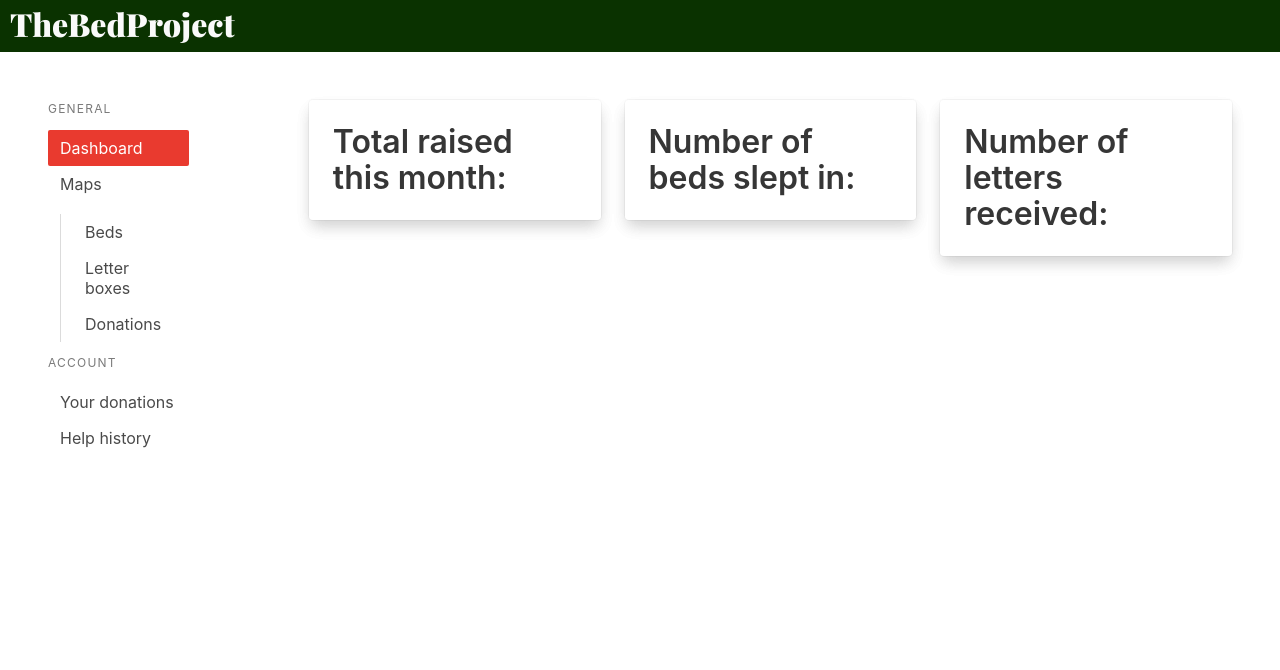
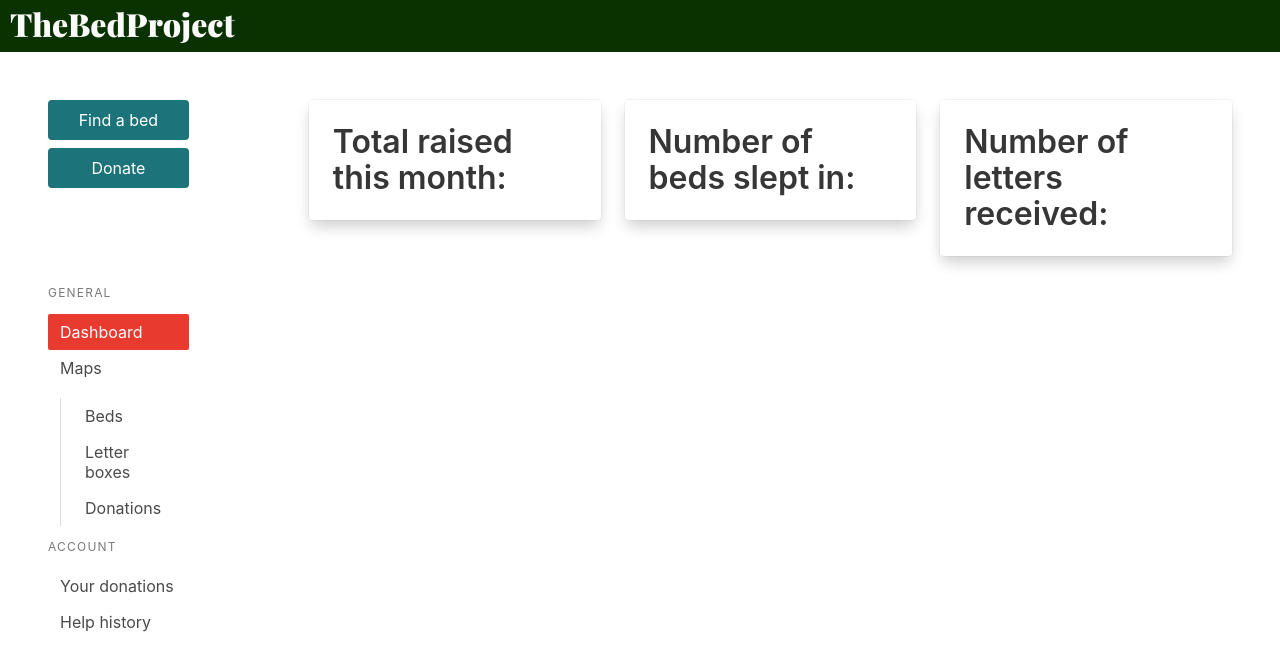
Before and after one commit to thebedproject/dashboard, a Vue app: page /#/ in a window 1280 px wide. Shown: the top 670 px of the page. Built offline with nearby package versions, Linux system fonts and the light colour scheme.

Commit message:
adds find a bed and donate buttons

```diff
--- a/src/assets/main.scss
+++ b/src/assets/main.scss
@@ -6,6 +6,7 @@ $pale-green: #CBA762;
 
 $primary: $green;
 $link: $red;
+$info: $blue;
 $widescreen-enabled: false;
 $fullhd-enabled: false;
 
--- a/src/components/SideBar.vue
+++ b/src/components/SideBar.vue
@@ -1,4 +1,11 @@
 <template>
+  <div>
+    <div class="section">
+      <div class="buttons">
+        <div class="button is-fullwidth is-info">Find a bed</div>
+        <div class="button is-fullwidth is-info">Donate</div>
+      </div>
+    </div>
     <div class="section">
       <aside class="menu">
         <p class="menu-label">General</p>
@@ -52,6 +59,7 @@
         </ul>
       </aside>
     </div>
+  </div>
 </template>
 
 <script>
```
Lines whose indentation alone changed are shown as unchanged.
